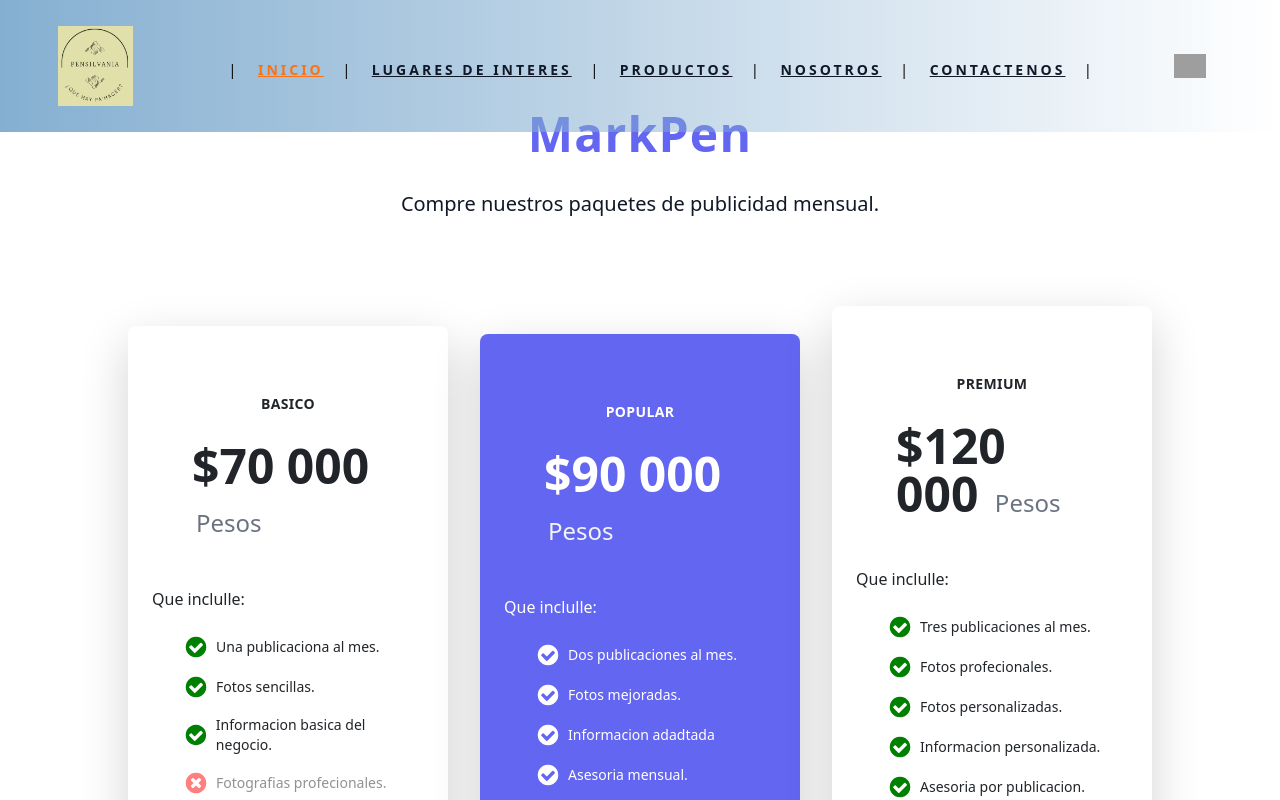
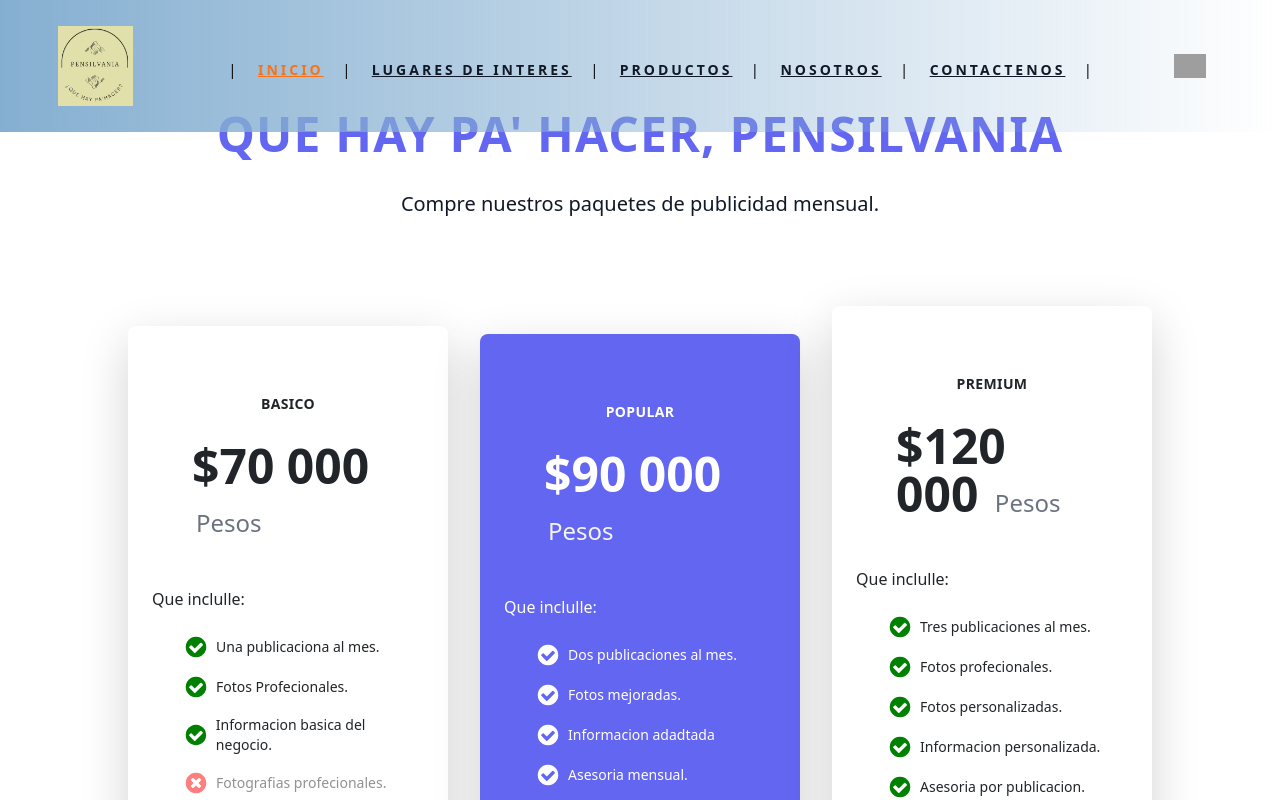
Before and after one commit to AlexisQuiceno/markPen, a Vue app: page /productos in a window 1280 px wide. Shown: the top 800 px of the page. Built offline with nearby package versions, Linux system fonts and the light colour scheme; grey boxes are pictures that could not be loaded.

Commit message:
mejoras en Quienes somos

```diff
--- a/src/components/QuienesSomos.vue
+++ b/src/components/QuienesSomos.vue
@@ -27,12 +27,12 @@
 		<section class="text-blueGray-700 bg-white mt-20 ">
 			<div class="container flex flex-col items-center px-5 py-0 mx-auto md:flex-row lg:px-28">
 				<div class="w-full lg:w-1/3 lg:max-w-lg md:w-1/2 px-5">
-					<img class="object-cover object-center rounded-lg " alt="hero" src="../assets/nochePensilvania.jpeg">
+					<img class="object-cover object-center rounded-lg " alt="hero" src="../assets/pensilvaniaViejo.png">
 				</div>
 				<div class="flex flex-col items-start mb-16 text-left lg:flex-grow md:w-1/2 lg:pr-24 md:pr-16 md:mb-0">
-					<h1 class="mb-8 text-2xl font-black tracking-tighter text-black md:text-5xl title-font"> Por que nuestro proyecto. </h1>
+					<h1 class="mb-8 text-2xl font-black tracking-tighter text-black md:text-5xl title-font"> Mision</h1>
 					<p class="mb-8 text-base leading-relaxed text-left text-blueGray-600 ">
-						Aqui Encontraras un lugar en donde enterarte de las mejores noticias del municipio, y de los lugares ideales para pasar un reto agradable o acquirir tus productos favoritos. </p>
+						Buscamos mejorar la relacion de los comercio y personas del municipio y alrededores, así encontra algo novedoso para realizar </p>
 					<div class="flex flex-col justify-center lg:flex-row">
 						<button class="flex items-center px-6 py-2 mt-auto font-semibold text-white transition duration-500 ease-in-out transform bg-blue-600 rounded-lg hover:bg-blue-700 focus:shadow-outline focus:outline-none focus:ring-2 ring-offset-current ring-offset-2"> Ver mas. </button>
 						<p class="mt-2 text-sm text-left text-blueGray-600 md:ml-6 md:mt-0"> Conoce mas de nosotros... <br class="hidden lg:block">
--- a/src/components/SProductosCom.vue
+++ b/src/components/SProductosCom.vue
@@ -41,7 +41,7 @@
                                 <path d="M1412 734q0-28-18-46l-91-90q-19-19-45-19t-45 19l-408 407-226-226q-19-19-45-19t-45 19l-91 90q-18 18-18 46 0 27 18 45l362 362q19 19 45 19 27 0 46-19l543-543q18-18 18-45zm252 162q0 209-103 385.5t-279.5 279.5-385.5 103-385.5-103-279.5-279.5-103-385.5 103-385.5 279.5-279.5 385.5-103 385.5 103 279.5 279.5 103 385.5z">
                                 </path>
                             </svg>
-                            Fotos sencillas.
+                            Fotos Profecionales.
                         </li>
 
                         <li class="mb-3 flex items-center ">
--- a/src/components/SliderNboo.vue
+++ b/src/components/SliderNboo.vue
@@ -1,10 +1,13 @@
 <template>
+<div>
   <MDBCarousel
     v-model="carousel1"
     :items="items1"
     fade
-    dark
   />
+
+
+</div>
 </template>
 
 <script>
--- a/src/views/ProductosMark.vue
+++ b/src/views/ProductosMark.vue
@@ -1,7 +1,7 @@
 <template>
 <div class="poci">
     <h1 class="text-5xl text-center font-semibold">
-        <span class="text-indigo-500 tracking-wide">MarkPen </span>
+        <span class="text-indigo-500 tracking-wide"> QUE HAY PA' HACER, PENSILVANIA  </span>
     </h1>
   <SProductosCom/>
   <PublicidadSencilla/>
```
